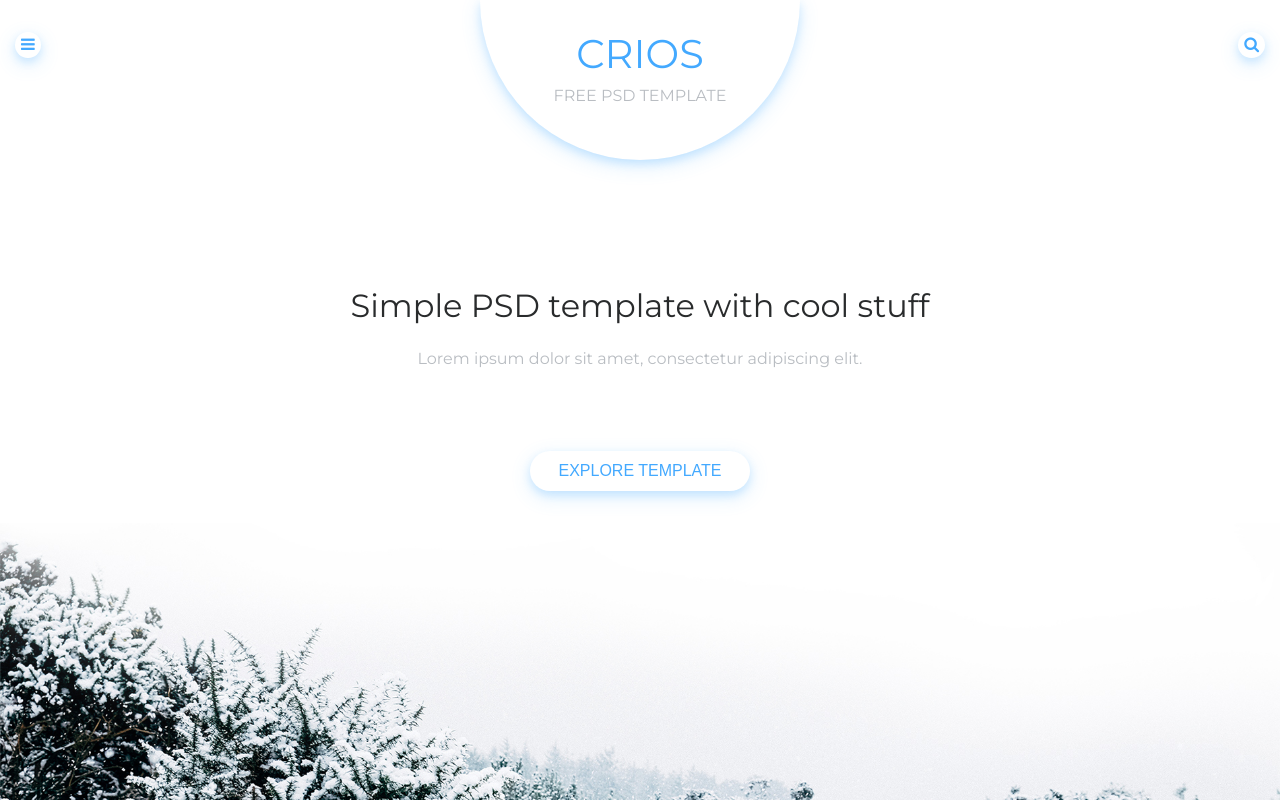
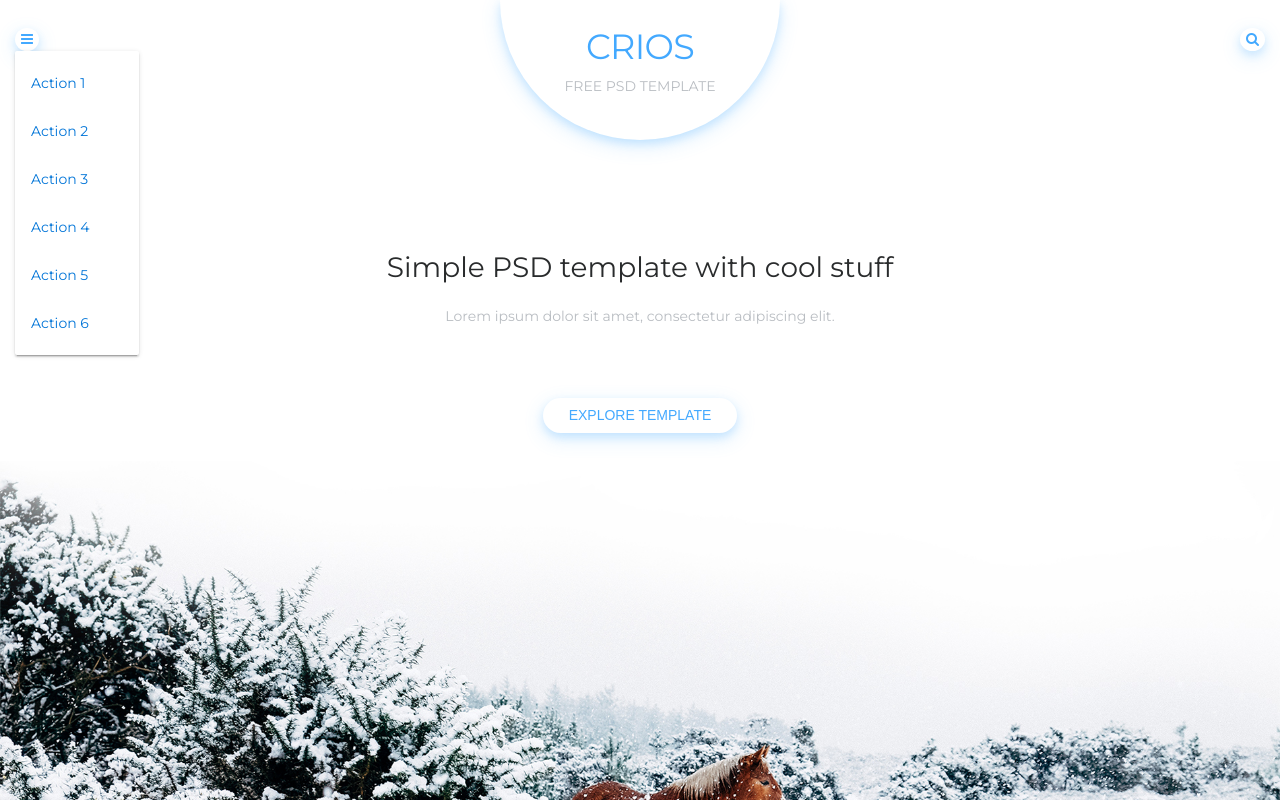
Before and after one commit to lininie/psd-website-crios, a plain HTML site: page index.html in a window 1280 px wide. Both pictures are taken after a click on the button 27 px from the left and 45 px from the top of the page. Shown: the top 800 px of the page. Drawn offline with Linux system fonts and the light colour scheme; a script that the page names is missing.

Commit message:
add menu

```diff
--- a/css/style.css
+++ b/css/style.css
@@ -1,6 +1,7 @@
 /**---元素样式---**/
 body {
     font-family: 'Montserrat', sans-serif;
+    position: relative;
 }
 
 p {
@@ -17,20 +18,6 @@ button {
     outline: none;
 }
 
-button.btn-circle {
-
-    border-radius: 100%;
-    outline: none;
-}
-
-button.btn-round {
-    padding: .5em 1.8em;
-
-    border-radius: 20px;
-    outline: none;
-}
-
-
 /**---基本样式---**/
 
 .row {
@@ -42,14 +29,36 @@ button.btn-round {
     box-shadow:  0 4px 8px 0 rgba(67, 169, 255, 0.2), 0 6px 20px 0 rgba(67, 169, 255, 0.19);
 }
 
+button.btn-circle {
+    border-radius: 100%;
+    outline: none;
+}
+
+button.btn-round {
+    padding: .5em 1.8em;
+    border-radius: 20px;
+    outline: none;
+}
+
+button:active,
+button.btn-circle:active,
+button.btn-round:active {
+  transform: translateY(5px);
+}
+
+
 /**---区域样式---**/
 /**---区域1---**/
+
 #head .row:first-child .col-2 {
+    padding-top: 2em;
+}
+#head .row:nth-child(2){
     padding-top: 2em;
 }
 
 #head .row:nth-child(2) h2{
-    padding-top: 4em;
+    padding-top: 3em;
 }
 
 #head .row:nth-child(3) p{
--- a/index.html
+++ b/index.html
@@ -12,10 +12,13 @@
 
   <link rel="stylesheet" href="css/normalize.css">
   <link rel="stylesheet" href="css/font-awesome.min.css">
+
+  <link rel="stylesheet" href="css/material.min.css">
+  <link rel="stylesheet" href="https://fonts.googleapis.com/icon?family=Material+Icons">
   <!--
-  <link rel="stylesheet" href="https://fonts.googleapis.com/icon?family=Material+Icons">
   <link rel="stylesheet" href="https://code.getmdl.io/1.3.0/material.indigo-pink.min.css">
   -->
+
   <link rel="stylesheet" href="css/bootstrap.css">
   <link href="https://fonts.googleapis.com/css?family=Montserrat" rel="stylesheet">
 
@@ -25,11 +28,22 @@
 
 <body>
   <!--Head-->
+
+
   <section id="head">
     <div class="row justify-content-between">
     <div class="col-2">
       <div>
-        <button class="btn-circle"><i class="fa fa-bars" aria-hidden="true"></i></button>
+        <button id="demo-menu-lower-left" class="btn-circle"><i class="fa fa-bars" aria-hidden="true"></i></button>
+
+        <ul class="mdl-menu mdl-menu--bottom-left mdl-js-menu mdl-js-ripple-effect" for="demo-menu-lower-left">
+          <li class="mdl-menu__item"><a href="#head">Action 1</a></li>
+          <li class="mdl-menu__item"><a href="#second">Action 2</a></li>
+          <li class="mdl-menu__item"><a href="#third">Action 3</a></li>
+          <li class="mdl-menu__item"><a href="#fourth">Action 4</a></li>
+          <li class="mdl-menu__item"><a href="#fifth">Action 5</a></li>
+          <li class="mdl-menu__item"><a href="#sixth">Action 6</a></li>
+        </ul>
       </div>
     </div>
     <div class="col-6 text-center d-flex justify-content-center">
@@ -120,7 +134,7 @@
   </section>
 
   <!--Third Part-->
-  <section>
+  <section id="third">
     <div class="row photo-intro">
       <div class="col-xs-12 col-md-6">
         <img class="img-fluid" src="img/Photo-1.jpg" />
@@ -145,7 +159,7 @@
   </section>
 
   <!--Fourth Part-->
-  <section>
+  <section id="fourth">
     <div class="row">
       <div class="col-xs-12 col-md-6 ">
         <img class="img-fluid" src="img/app-screen-1.jpg" />
@@ -206,8 +220,8 @@
 
   <script src="js/jquery-3.2.0.min.js"></script>
   <script src="https://cdnjs.cloudflare.com/ajax/libs/tether/1.4.0/js/tether.min.js"></script>
+  <script src="js/material.min.js"></script>
   <script src="js/bootstrap.min.js"></script>
-  <!--<script defer src="https://code.getmdl.io/1.3.0/material.min.js"></script>-->
   <script src="js/script.js"></script>
 </body>
 
```
Lines whose indentation alone changed are shown as unchanged.
